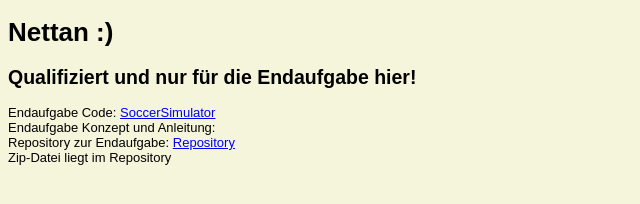
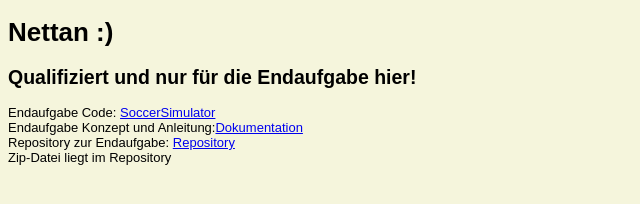
Before and after one commit to AnnetteWdm/EIA2.2-SoSe21, a plain HTML site: page Steckbrief/steckbrief.htm in a window 1280 px wide. Shown: the whole page, without its empty margins (0-640 px from the left). Drawn offline with Linux system fonts and the light colour scheme.

Commit message:
neuerSteckbrief

```diff
--- a/Steckbrief/steckbrief.htm
+++ b/Steckbrief/steckbrief.htm
@@ -24,7 +24,7 @@ body {
 	<h2>Qualifiziert und nur für die Endaufgabe hier!</h2>
 	Endaufgabe Code: <a href="https://annettewdm.github.io/EIA2.2-SoSe21/Endabgabe_SoccerSimulator/index.html" target="_blank">SoccerSimulator</a>
 	<br>
-	Endaufgabe Konzept und Anleitung:
+	Endaufgabe Konzept und Anleitung:<a href="https://annettewdm.github.io/EIA2.2-SoSe21/Endabgabe_SoccerSimulator/Abschlussarbeit_EIA_Dokumentation_SS21.pdf" target="_blank">Dokumentation</a>
 	<br>
 	Repository zur Endaufgabe: <a href="https://annettewdm.github.io/EIA2.2-SoSe21/Endabgabe_SoccerSimulator" target="_blank">Repository</a>
 	<br>
```
